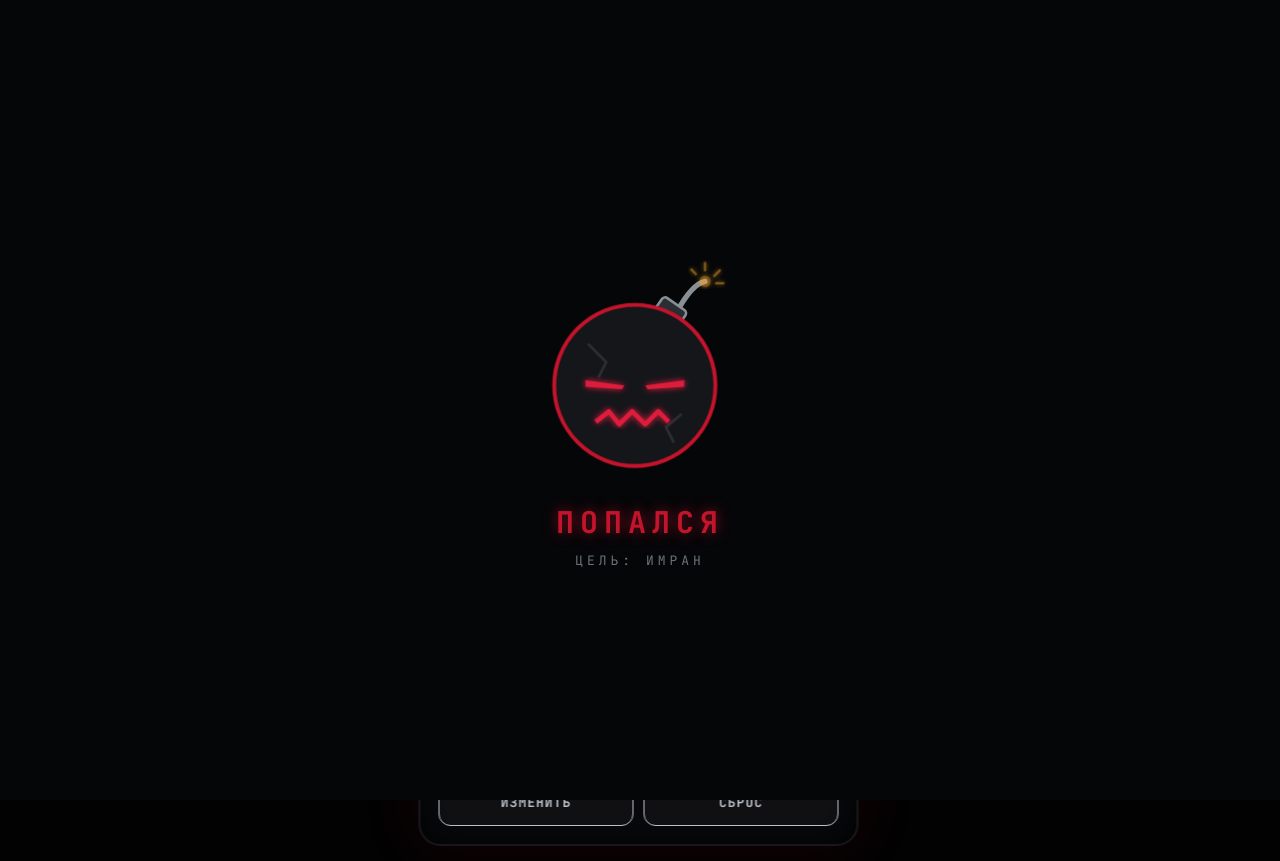
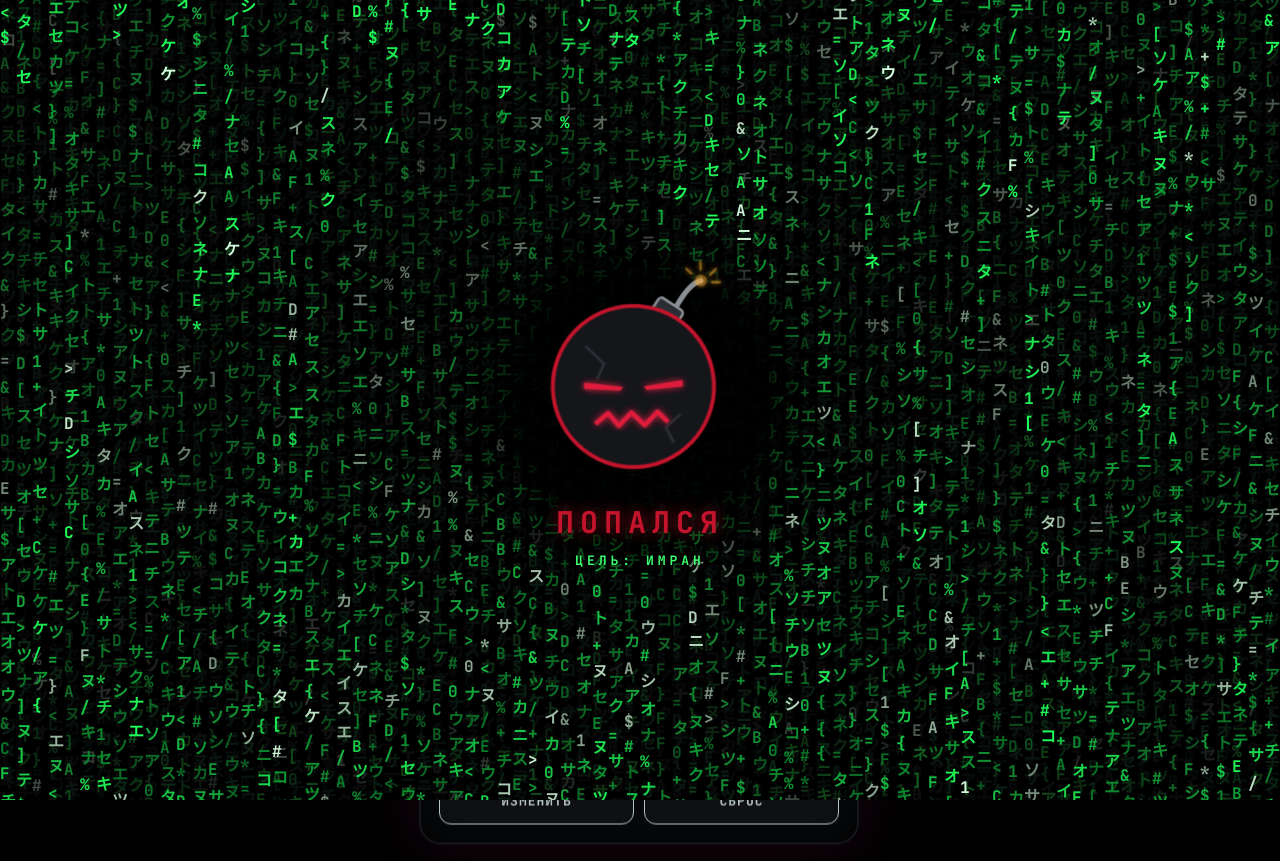
Before and after one commit to aslanlipens-boop/drunbomb, a plain HTML site: page index.html in a window 1280 px wide. Both pictures are taken after a click on the button "ВЗЛОМАТЬ ЦЕЛЬ". Drawn offline with Linux system fonts and the light colour scheme.

Commit message:
Зелёный код на весь экран при взломе
Co-Authored-By: Claude Opus 5.5 <noreply@anthropic.com>
Claude-Session: https://claude.ai/code/session_014ZW6GLfNY6hFzKgKZwQuuo

```diff
--- a/index.html
+++ b/index.html
@@ -76,6 +76,14 @@
   @keyframes ovin { from { opacity:0; transform:scale(1.08); } to { opacity:1; transform:none; } }
   .ov svg { width:min(62vw,260px); animation:wob .16s steps(2) infinite; }
   @keyframes wob { 0%{transform:translate(0,0) rotate(0)} 50%{transform:translate(-2px,1px) rotate(-1.5deg)} 100%{transform:translate(2px,-1px) rotate(1.5deg)} }
+  .ov #rain { position:absolute; inset:0; width:100%; height:100%; z-index:0; }
+  .ov .halo { position:absolute; width:min(90vw,380px); height:min(90vw,380px); border-radius:50%; z-index:0;
+              background:radial-gradient(circle, rgba(0,0,0,.95) 45%, rgba(0,0,0,0) 70%); opacity:0; transition:opacity .4s; }
+  .ov > svg, .ov .cap, .ov .who { position:relative; z-index:1; }
+  .ov > svg, .ov .cap { opacity:0; transform:scale(.6); transition:opacity .35s, transform .35s cubic-bezier(.2,1.6,.4,1); }
+  .ov.bomb > svg, .ov.bomb .cap { opacity:1; transform:none; }
+  .ov.bomb .halo { opacity:1; }
+  .ov .who { color:#3dff6e !important; text-shadow:0 0 8px #000, 0 0 4px #000; font-weight:700; }
   .ov .who { font-size:13px; letter-spacing:4px; color:#6b7278; }
   .ov .cap { font-size:30px; font-weight:700; letter-spacing:6px; color:var(--r); text-shadow:0 0 14px rgba(196,20,44,.7); }
   .ov .spark { animation:spk .12s infinite alternate; transform-origin:150px 38px; }
@@ -125,6 +133,8 @@
 </div>
 
 <div class="ov" id="ov">
+  <canvas id="rain"></canvas>
+  <div class="halo"></div>
   <svg viewBox="0 0 200 200" xmlns="http://www.w3.org/2000/svg">
     <defs><filter id="gl"><feGaussianBlur stdDeviation="3" result="b"/><feMerge><feMergeNode in="b"/><feMergeNode in="SourceGraphic"/></feMerge></filter></defs>
     <path d="M128 62 Q140 40 150 38" stroke="#8a8f94" stroke-width="4" fill="none" stroke-linecap="round"/>
@@ -306,8 +316,37 @@ function emoFlip() {          // смена выражения «лица», к
   const ov = document.getElementById('ov');
   [0,300,500,1600,1800,2050,2250].forEach((t,i) => setTimeout(() => ov.classList.toggle('alt', i % 2 === 0), t));
 }
+let rainRAF, rainCols, rainT0;
+function startRain() {
+  const cv = document.getElementById('rain'), c = cv.getContext('2d');
+  const dpr = Math.min(window.devicePixelRatio || 1, 2);
+  cv.width = innerWidth * dpr; cv.height = innerHeight * dpr;
+  c.setTransform(dpr,0,0,dpr,0,0);
+  const fs = 16, n = Math.ceil(innerWidth / fs) + 1;
+  const chars = '01ABCDEF<>/{}[]#$%&*+=アイウエオカキクケコサシスセソタチツテトナニヌネ';
+  rainCols = Array.from({length:n}, () => -Math.random() * 40);
+  rainT0 = performance.now();
+  c.fillStyle = '#000'; c.fillRect(0,0,innerWidth,innerHeight);
+  const step = () => {
+    const k = Math.min((performance.now() - rainT0) / 2500, 1);   // 0→1 за 2.5 с: экран заливается кодом
+    c.fillStyle = `rgba(0,0,0,${0.12 - k * 0.09})`;              // всё меньше затухание — код копится
+    c.fillRect(0,0,innerWidth,innerHeight);
+    c.font = `700 ${fs}px JetBrains Mono, monospace`;
+    for (let i = 0; i < n; i++) {
+      const y = rainCols[i] * fs;
+      const ch = chars[Math.floor(Math.random() * chars.length)];
+      c.fillStyle = Math.random() < .08 ? '#d8ffe0' : (Math.random() < .5 ? '#1fff5a' : '#0b9e34');
+      c.fillText(ch, i * fs, y);
+      rainCols[i] += 0.6 + k * 0.9 + Math.random() * .3;
+      if (y > innerHeight && Math.random() > 0.96 - k * 0.2) rainCols[i] = -Math.random() * 10;
+    }
+    rainRAF = requestAnimationFrame(step);
+  };
+  cancelAnimationFrame(rainRAF); step();
+}
+function stopRain() { cancelAnimationFrame(rainRAF); }
 function showOv(name) { const ov = document.getElementById('ov'); document.getElementById('ovWho').textContent = 'ЦЕЛЬ: ' + name; ov.classList.add('show'); }
-function hideOv() { document.getElementById('ov').classList.remove('show','alt'); }
+function hideOv() { stopRain(); document.getElementById('ov').classList.remove('show','alt','bomb'); }
 function hackDone() { hit(0, .35); }
 function buzz(ms) { try { navigator.vibrate && navigator.vibrate(ms); } catch(e) {} }
 
@@ -326,11 +365,13 @@ async function hack() {
   bombBtn.disabled = true;
   document.getElementById('callbox').classList.remove('show');
   term.innerHTML = '';
+  showOv(t.n); startRain();
   log('цель: ' + t.n, 'y');
   log('инициализация эксплойта…');
   hackStart();
   for (let p = 0; p <= 100; p += 4) {
     prog.style.width = p + '%';
+    document.getElementById('ovWho').textContent = 'ВЗЛОМ: ' + t.n + '  ' + p + '%';
     if (p === 32) log('поиск устройства «' + t.n + '»… найдено');
     if (p === 64) log('внедрение пакета…');
     await wait(60);
@@ -338,7 +379,8 @@ async function hack() {
   log('DRUNBOMB АКТИВИРОВАНА', 'r');
   dev.classList.add('glitch'); setTimeout(() => dev.classList.remove('glitch'), 1600);
   card.classList.add('ringing'); card.querySelector('.st').textContent = 'ЗВОНИТ!';
-  showOv(t.n);
+  document.getElementById('ovWho').textContent = 'ЦЕЛЬ: ' + t.n;
+  document.getElementById('ov').classList.add('bomb');
   ringTimer = setInterval(ring, 3100); ring();
 
   await wait(6200);
--- a/sw.js
+++ b/sw.js
@@ -1,4 +1,4 @@
-const C = 'drunbomb-v1';
+const C = 'drunbomb-v2';
 const FILES = ['./', 'index.html', 'manifest.json', 'icon-180.png', 'icon-192.png', 'icon-512.png'];
 self.addEventListener('install', e => e.waitUntil(caches.open(C).then(c => c.addAll(FILES))));
 self.addEventListener('activate', e => e.waitUntil(caches.keys().then(k => Promise.all(k.filter(x => x !== C).map(x => caches.delete(x))))));
```
